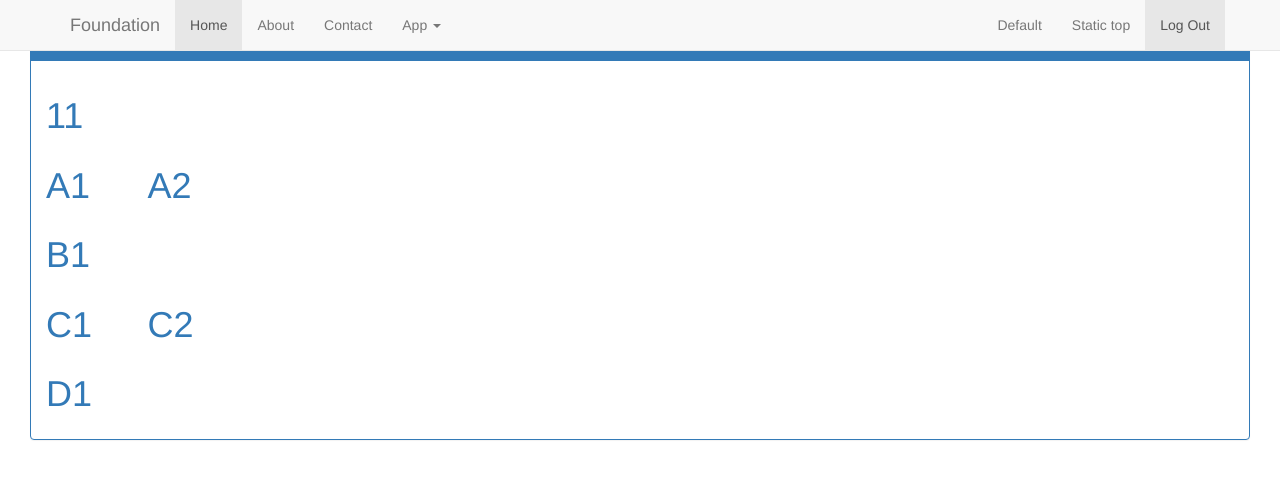
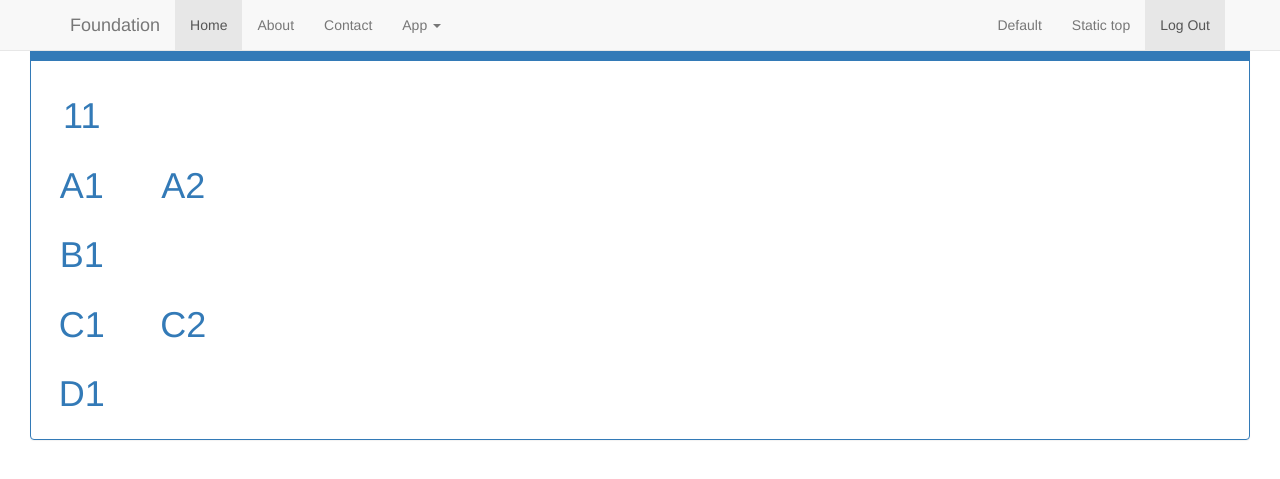
Before and after one commit to Jaredn/datacenter, a Django app: page /racklayout/dc/1 in a window 1280 px wide. Shown: the top 479 px of the page. Run offline with Django 3.2, Linux system fonts and the light colour scheme; data comes from the database, SQL or seed files in the repository; data that the repository does not hold is empty; some libraries are stand-ins or nearby versions.

Commit message:
more css updates

```diff
--- a/racklayout/templates/racklayout/row.html
+++ b/racklayout/templates/racklayout/row.html
@@ -47,7 +47,7 @@ $(document).ready(function(){
         {% for row in object_list %}
             <div class="row">
             {% for rack in row.racks.all %}
-            <div class="col-md-1 text-left">
+            <div class="col-md-1 rack text-center">
                 <H1><a href="{% url 'racklayout:rack' rack.id %}"> {{ rack }}</a></H1>
             </div>
             {% endfor %}
```
